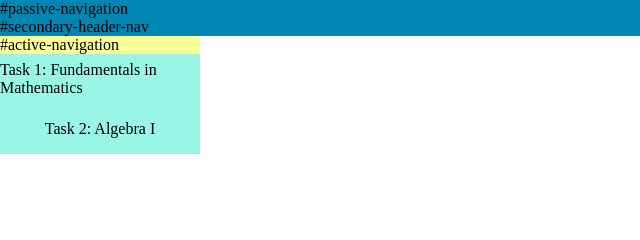
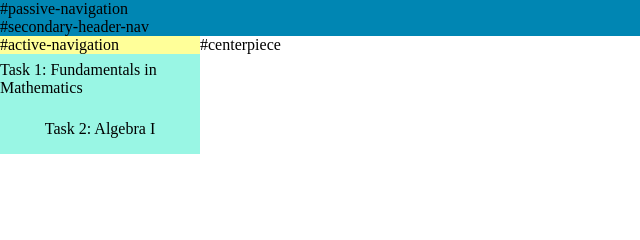
Before and after one commit to csrail/theodinproject2023, a website built with webpack: page todo-management/dist/index.html in a window 1280 px wide. Shown: the top 240 px of the page, 0-640 px from the left. Built offline with nearby package versions, Linux system fonts and the light colour scheme.

Commit message:
Add #centerpiece text

```diff
--- a/todo-management/dist/index.html
+++ b/todo-management/dist/index.html
@@ -24,6 +24,7 @@
             #active-navigation
         </nav>
         <div id="centerpiece">
+            #centerpiece
         </div>
         <div id="properties">
             #properties
```
